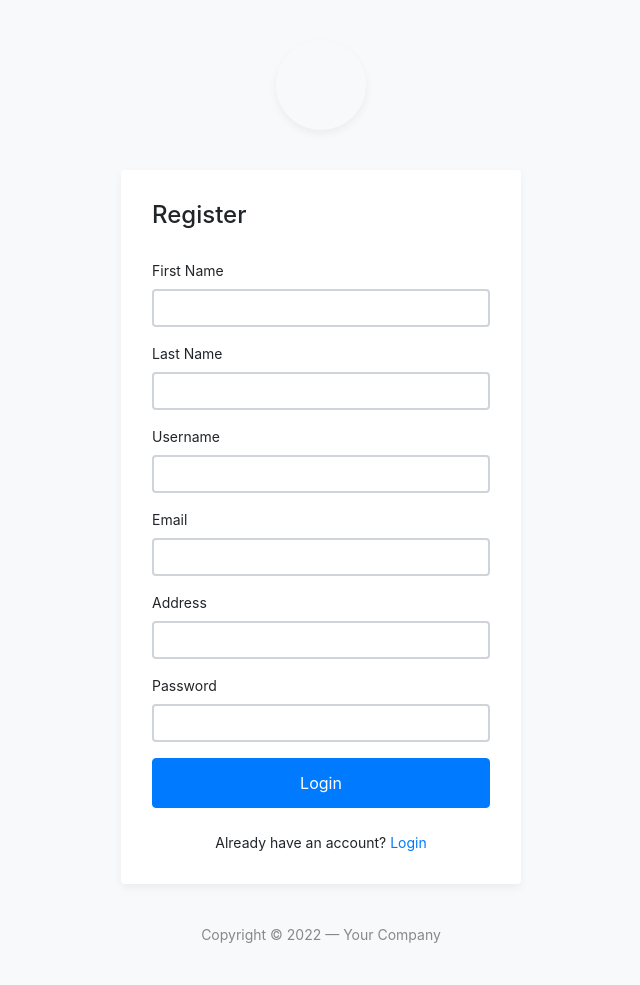
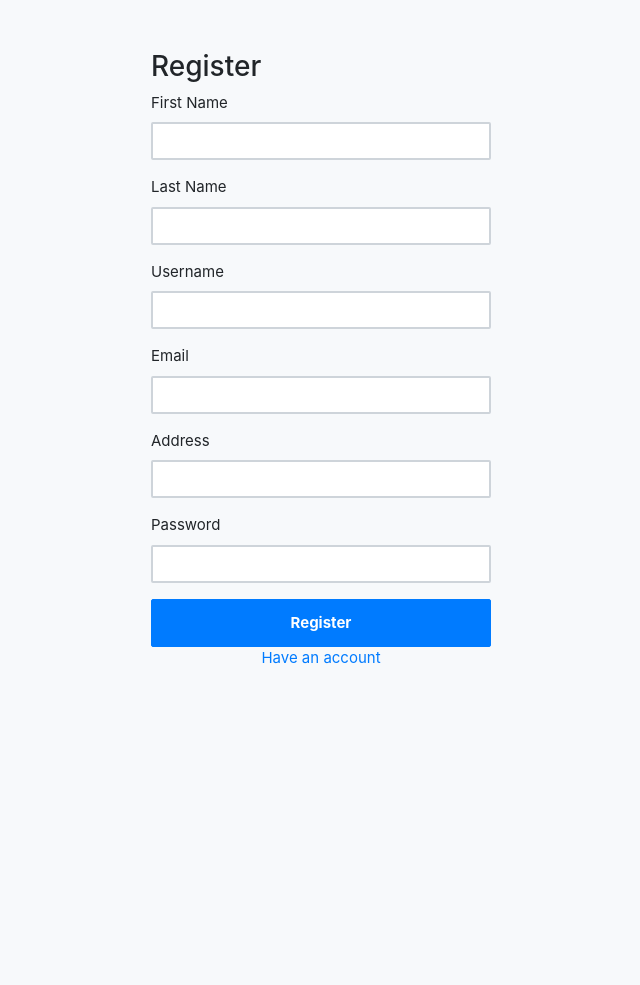
Before and after one commit to bitress/crud, a PHP site: page /register.php in a window 1280 px wide. Shown: the whole page, without its empty margins (319-959 px from the left). After the commit the page ends 664 px from the top, so only its background shows below. Run offline with PHP 8.4, Linux system fonts and the light colour scheme.

Commit message:
redesign

```diff
--- a/admin/index.php
+++ b/admin/index.php
@@ -31,7 +31,7 @@ if(!isset($_SESSION['adminLoggedIn'])){
 
         <button type="button" class="btn btn-success mb-2"  data-toggle="modal" data-target="#addUser">Add</button>
 
-        <table class="table">
+        <table class="table table-striped table-hover table-responsive  ">
             <thead>
             <tr>
                 <th scope="col">#</th>
--- a/assets/css/my-login.css
+++ b/assets/css/my-login.css
@@ -1,7 +1,28 @@
 html,body {
 	height: 100%;
 }
-
+.login-form {
+	width: 340px;
+	margin: 50px auto;
+	font-size: 15px;
+}
+.login-form form {
+	margin-bottom: 15px;
+	background: #f7f7f7;
+	box-shadow: 0px 2px 2px rgba(0, 0, 0, 0.3);
+	padding: 30px;
+}
+.login-form h2 {
+	margin: 0 0 15px;
+}
+.form-control, .btn {
+	min-height: 38px;
+	border-radius: 2px;
+}
+.btn {
+	font-size: 15px;
+	font-weight: bold;
+}
 body.my-login-page {
 	background-color: #f7f9fb;
 	font-size: 14px;
--- a/register.php
+++ b/register.php
@@ -21,15 +21,8 @@
 <section class="h-100">
     <div class="container h-100">
         <div class="row justify-content-md-center h-100">
-            <div class="card-wrapper">
-                <div class="brand">
-
-                </div>
-                <div class="card fat">
-                    <div class="card-body">
-                        <h4 class="card-title">Register</h4>
-                        <form>
-
+            <div class="login-form">
+                <h3>Register</h3>
                 <div class="form-group">
                     <label for="first_name">First Name</label>
                     <input type="text" name="first_name" id="first_name" value="" class="form-control">
@@ -65,18 +58,10 @@
 
                 <div class="form-group m-0">
                     <button type="button" id="register" class="btn btn-primary btn-block">
-                                    Login
+                        Register
                     </button>
                 </div>
-                            <div class="mt-4 text-center">
-                                Already have an account? <a href="login.php">Login</a>
-                            </div>
-                        </form>
-                    </div>
-                </div>
-                <div class="footer">
-                    Copyright &copy; 2022 &mdash; Your Company
-                </div>
+                <p class="text-center"><a href="login.php">Have an account</a></p>
             </div>
         </div>
     </div>
```
Also changed, not shown: index.php (+15 -2 lines), login.php (+4 -16 lines). Lines whose indentation alone changed are shown as unchanged.
